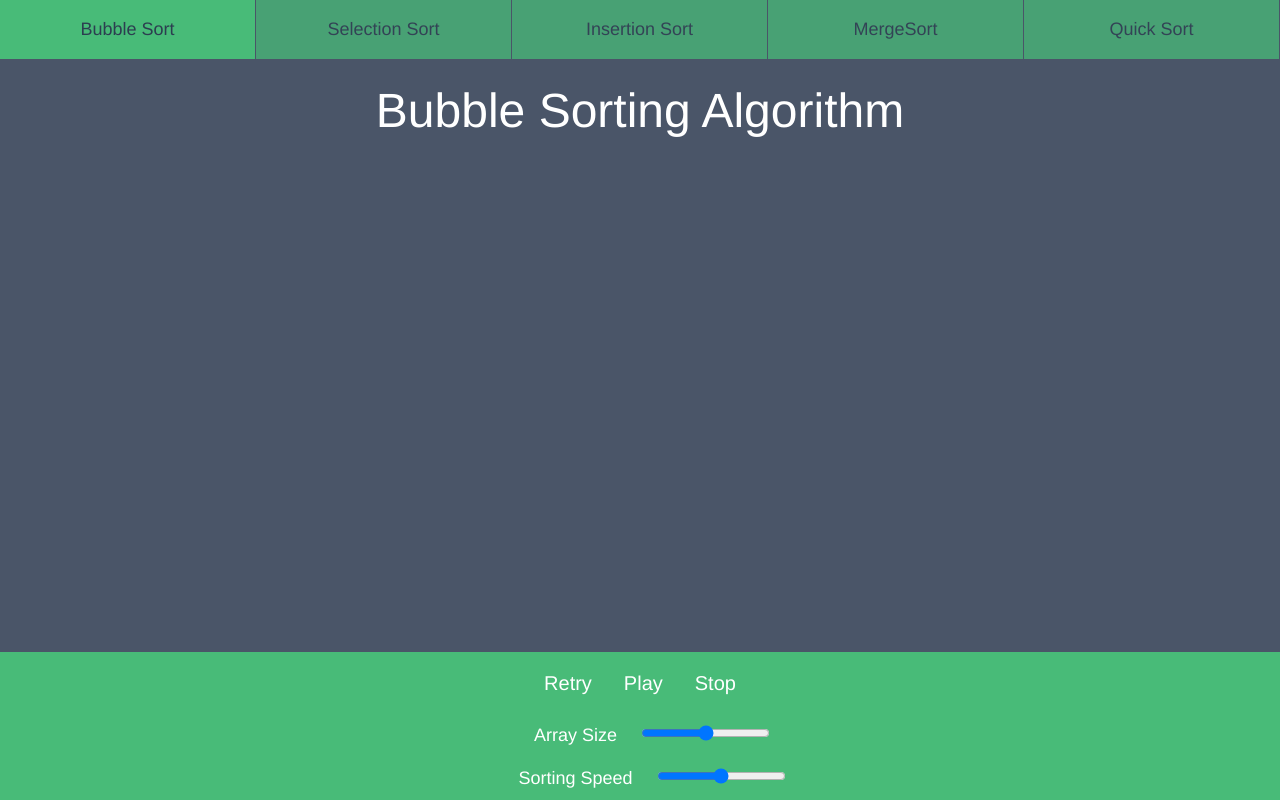
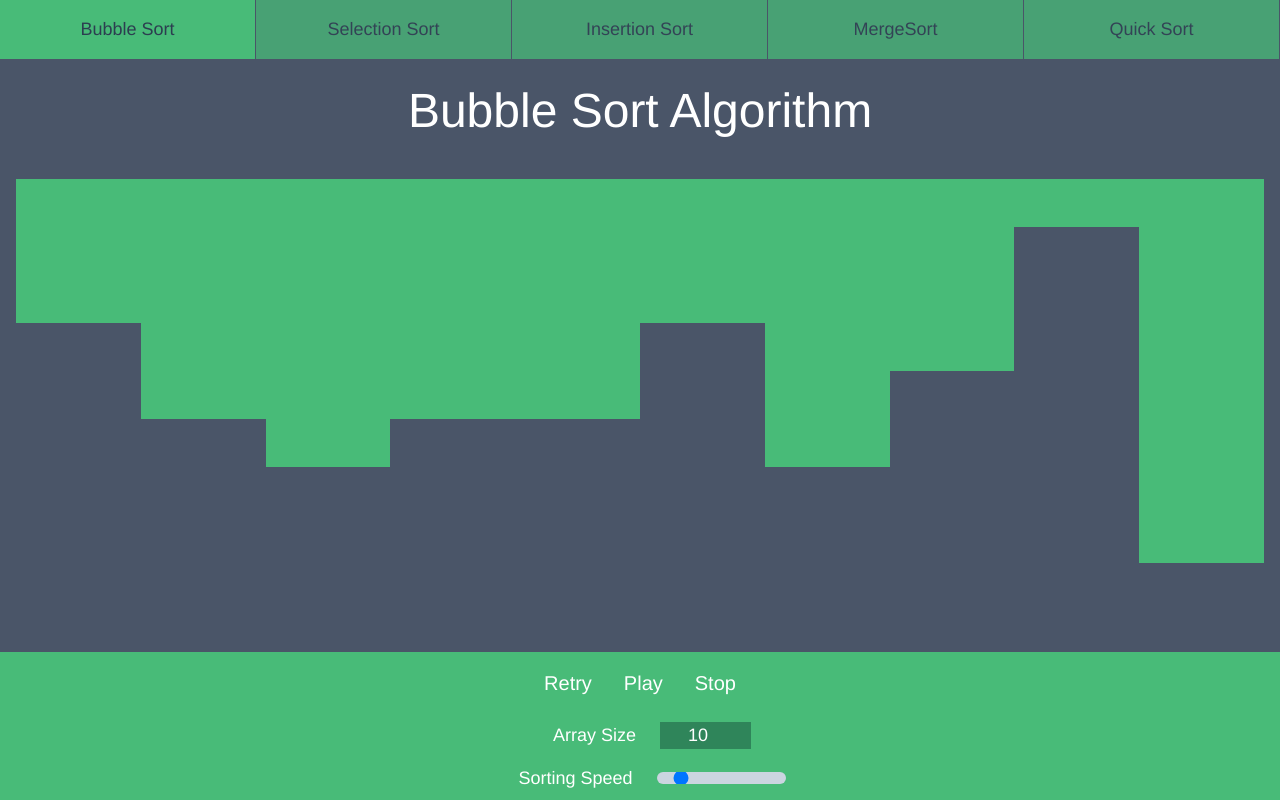
Before and after one commit to VanwildemeerschBrent/SortingVisualizer, a Vue app: page /bubble-sort in a window 1280 px wide. Built offline with nearby package versions, Linux system fonts and the light colour scheme.

Commit message:
Bubble sort functionality

```diff
--- a/src/components/FilterComponent.vue
+++ b/src/components/FilterComponent.vue
@@ -2,17 +2,31 @@
 	<div class="w-auto text-white">
 		<div class="text-xl text-center">
 			<button class="p-4 hover:bg-green-800">Retry</button>
-			<button class="p-4 hover:bg-green-800">Play</button>
+			<button class="p-4 hover:bg-green-800" @click="$emit('onClickStartSorting')">Play</button>
 			<button class="p-4 hover:bg-green-800">Stop</button>
 		</div>
 		<div class="text-lg text-center">
 			<div class="inline-block p-2">
 				<label class="relative w-2/12 px-6 text-center">Array Size</label>
-				<input type="range" />
+				<input
+					type="number"
+					class="w-3/12 text-center text-white bg-green-700"
+					:placeholder="400"
+					max="1000"
+					step="1"
+					v-model.number="sizeOfArray"
+				/>
 			</div>
 			<div class="p-2">
 				<label class="relative w-2/12 px-6 text-center">Sorting Speed</label>
-				<input type="range" />
+				<input
+					class="h-3 overflow-hidden bg-gray-400 rounded-lg appearance-none w-128"
+					type="range"
+					min="1"
+					max="100"
+					step="1"
+					value="15"
+				/>
 			</div>
 		</div>
 	</div>
@@ -22,7 +36,23 @@
 	import Vue from "vue";
 
 	export default Vue.extend({
-		name: "FilterComponent"
+		name: "FilterComponent",
+
+		props: {
+			arraySize: { required: true, type: Number, default: 10 }
+		},
+
+		data() {
+			return {
+				sizeOfArray: this.arraySize
+			};
+		},
+
+		watch: {
+			sizeOfArray() {
+				this.$emit("update:arraySize", this.sizeOfArray);
+			}
+		}
 	});
 </script>
 
--- a/src/views/BubbleSort.vue
+++ b/src/views/BubbleSort.vue
@@ -1,11 +1,23 @@
 <template>
 	<div class="w-full text-white">
-		<p class="p-4 text-5xl text-center">Bubble Sorting Algorithm</p>
-		<FilterComponent class="fixed bottom-0 w-screen h-auto bg-green-500" />
+		<p class="p-4 text-5xl text-center">Bubble Sort Algorithm</p>
+		<div class="flex inline-block w-full h-auto p-4 sorting_container" v-if="arrItems">
+			<div
+				class="flex-1 float-left bg-green-500 position-relative"
+				v-for="item in arrItems"
+				:key="item.id"
+				:style="item.style"
+			></div>
+		</div>
+		<FilterComponent
+			class="fixed bottom-0 w-screen h-auto bg-green-500"
+			:arraySize.sync="arraySize"
+			@onClickStartSorting="onClickStartBubbleSort"
+		/>
 	</div>
 </template>
 
-<script lang="ts">
+<script >
 	import Vue from "vue";
 	import FilterComponent from "../components/FilterComponent.vue";
 
@@ -13,6 +25,58 @@
 		name: "BubbleSort",
 		components: {
 			FilterComponent
+		},
+		data() {
+			return {
+				arraySize: 10,
+				arrItems: []
+			};
+		},
+
+		mounted() {
+			this.setArrayItems();
+		},
+
+		watch: {
+			arraySize() {
+				this.setArrayItems();
+			}
+		},
+
+		computed: {},
+
+		methods: {
+			setArrayItems() {
+				this.arrItems = [];
+				for (let i = 1; i <= this.arraySize; i++) {
+					const randomNumber = Math.round(
+						Math.random() * (this.arraySize - 1) + 1
+					);
+
+					this.arrItems.push({
+						id: i,
+						value: randomNumber,
+						style: this.getHeightForArrayItem(randomNumber)
+					});
+				}
+			},
+			getHeightForArrayItem(item) {
+				const heightOfElement =
+					window.innerHeight * 0.6 * (item / this.arraySize);
+				return `height:${heightOfElement}px`;
+			},
+			onClickStartBubbleSort() {
+				for (let i = 0; i < this.arraySize; i++) {
+					for (let j = 0; j < this.arraySize - 1 - i; j++) {
+						if (this.arrItems[j].value > this.arrItems[j + 1].value) {
+							const tmp = this.arrItems[j];
+							this.arrItems[j] = this.arrItems[j + 1];
+							this.arrItems[j + 1] = tmp;
+							this.$forceUpdate();
+						}
+					}
+				}
+			}
 		}
 	});
 </script>
```
